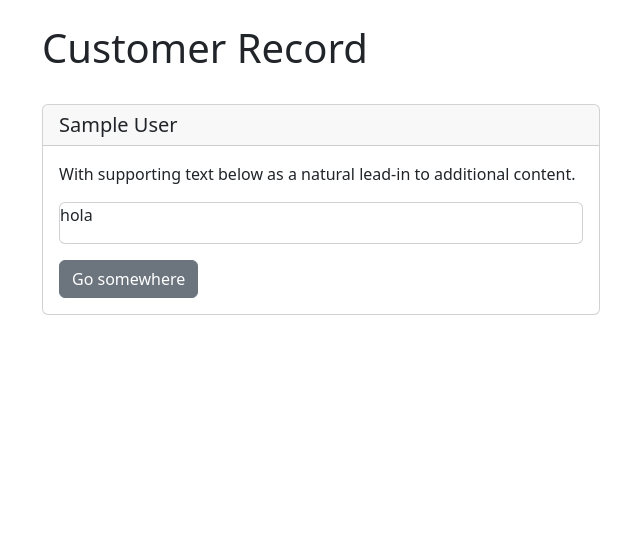
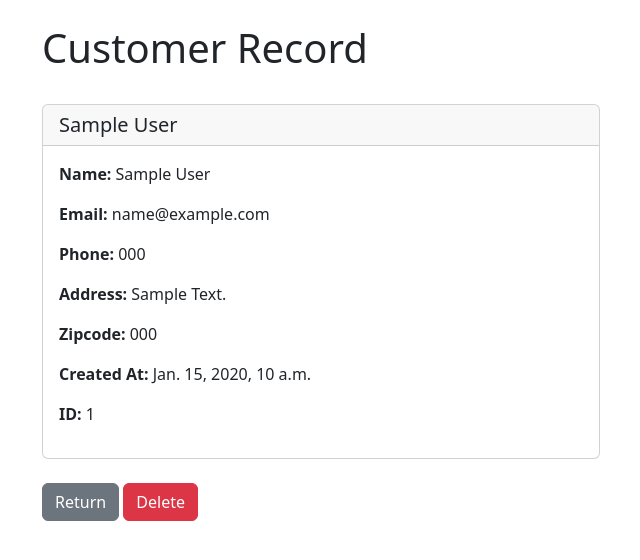
Before and after one commit to MaximoRdz/CUSTOMER-MANAGMENT-DJANGO, a Django app: page /record/1 in a window 1280 px wide. Shown: the part 56-616 px from the top of the page, without its empty margins (319-959 px from the left). Run offline with Django 4.2, Linux system fonts and the light colour scheme; a user stored in the database is signed in; tables that the repository leaves empty hold one stand-in row (values such as "Sample post").

Commit message:
Record Functionality

```diff
--- a/website/templates/record.html
+++ b/website/templates/record.html
@@ -5,18 +5,33 @@
     <h1>Customer Record</h1>
     <br/>
     <div class="card">
-        <h5 class="card-header">{{customer_record.first_name}} {{customer_record.last_name}}</h5>
+        <h5 class="card-header">{{customer_record.first_name.capitalize}} {{customer_record.last_name.capitalize}}</h5>
         <div class="card-body">
-          <p class="card-text">
-            With supporting text below as a natural lead-in to additional content.
-            <div class="card">
                 <p>
-                    hola</p>
-            </div>
-        </p>
-          <a href="#" class="btn btn-secondary">Go somewhere</a>
-        </div>
-    </div>
+                  <strong>Name:</strong> {{customer_record.first_name.capitalize}} {{customer_record.last_name.capitalize}}
+                </p>
+                <p>
+                  <strong>Email:</strong> {{customer_record.email}}
+                </p>
+                <p>
+                  <strong>Phone:</strong> {{customer_record.phone}}
+                </p>
+                <p>
+                  <strong>Address:</strong> {{customer_record.address.title}}
+                </p>
+                <p>
+                  <strong>Zipcode:</strong> {{customer_record.zipcode}}
+                </p>
+                <p>
+                  <strong>Created At:</strong> {{customer_record.created_at}}
+                </p>
+                <p>
+                  <strong>ID:</strong> {{customer_record.id}}
+                </p>
+      </div>
 </div>
+<br/>
+<a href="{% url 'home' %}" class="btn btn-secondary">Return</a>
+<a href="{% url 'delete_record' customer_record.id%}" class="btn btn-danger">Delete</a>
 
 {% endblock content %}
```
